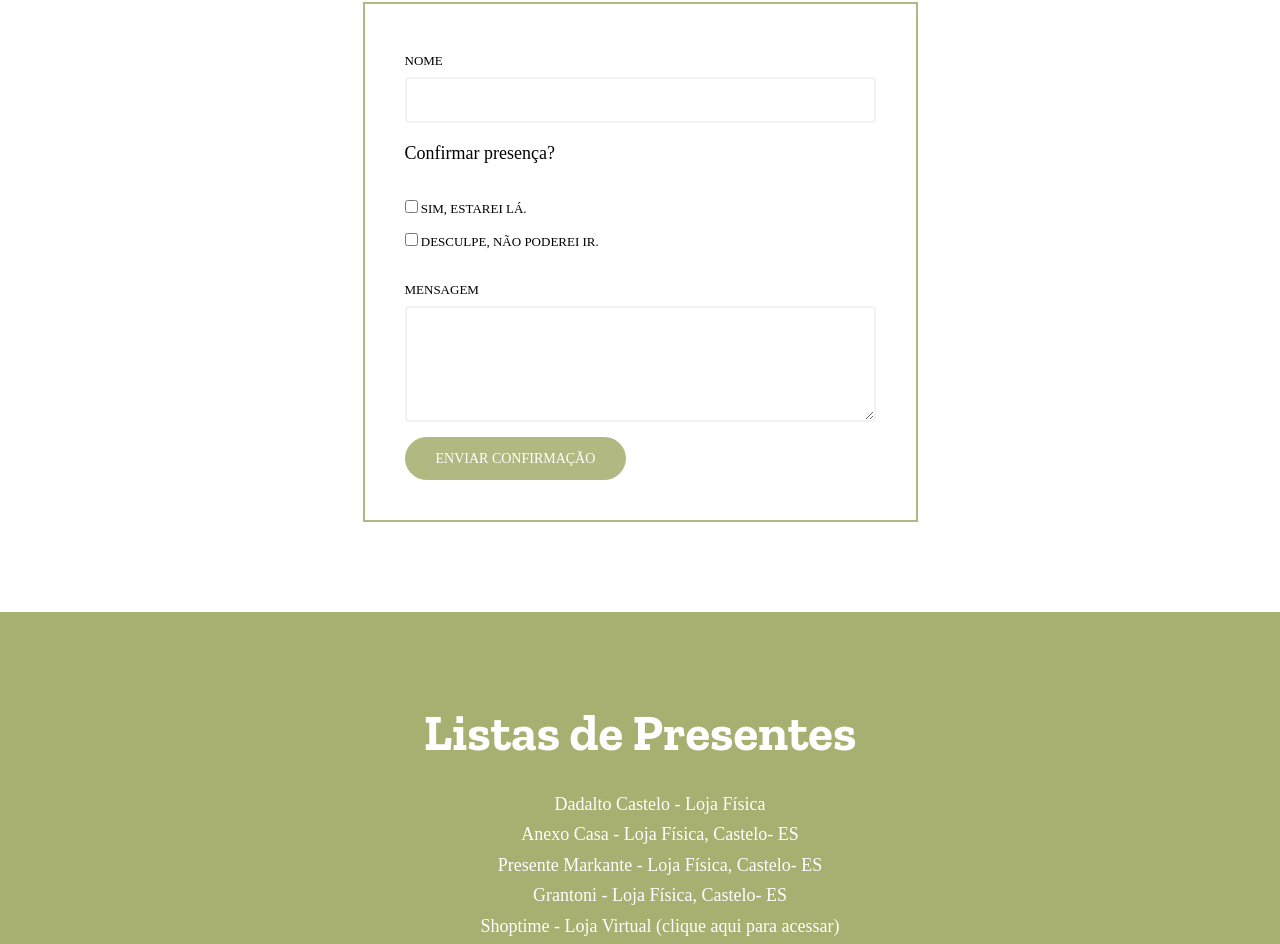
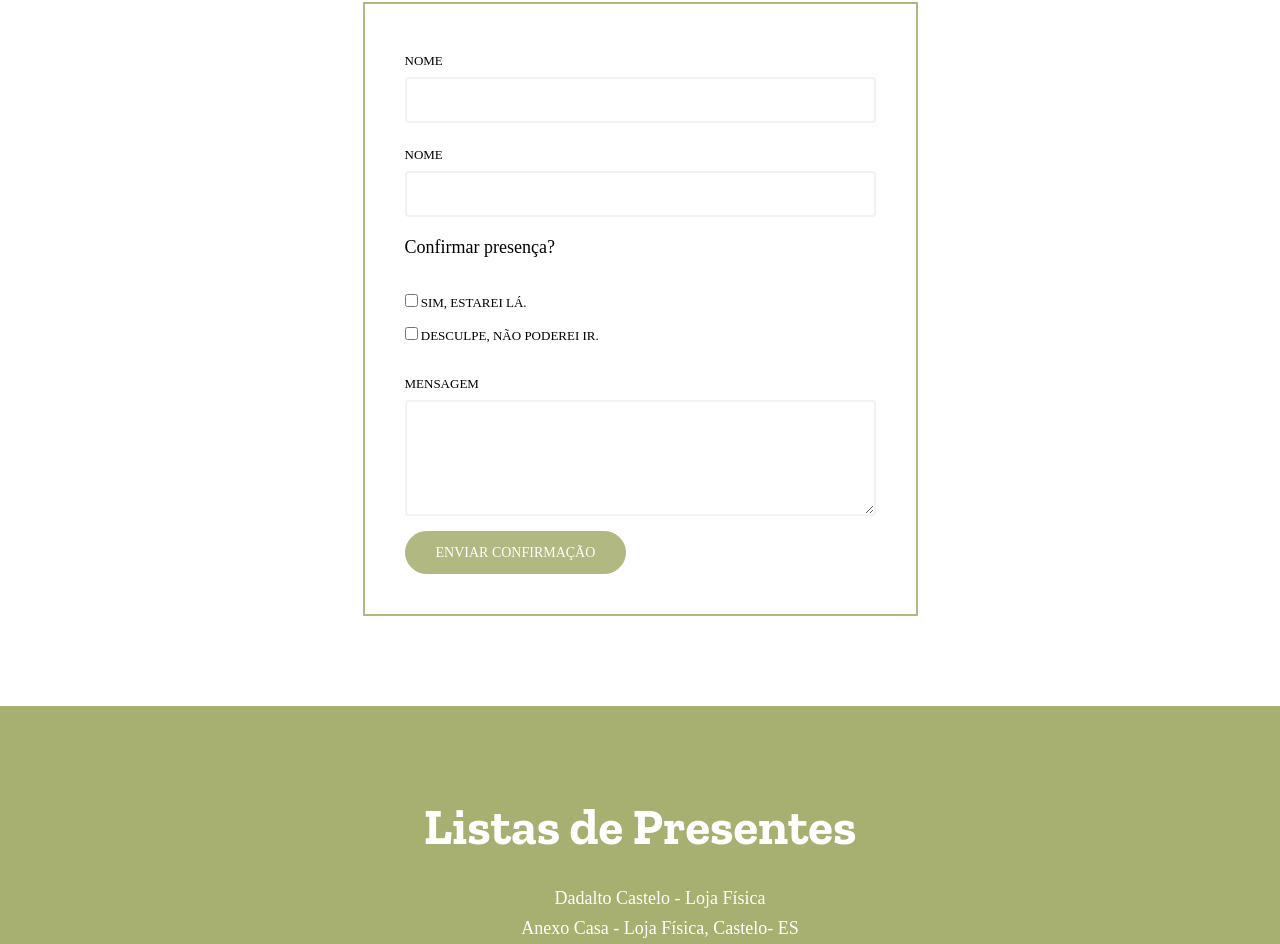
Before and after one commit to psabino/bismarkelarice, a website: page index.html in a window 1280 px wide. Shown: the part 4985-5929 px from the top of the page. Drawn offline with nearby package versions, Linux system fonts and the light colour scheme; some packages are replaced by stand-ins of ours; no server answers; a web font is replaced by a local one.

Commit message:
Ajeitando form de email.

```diff
--- a/index.html
+++ b/index.html
@@ -262,6 +262,10 @@
                   <input type="text" class="form-control" id="name">
                 </div>
                 <div class="form-group">
+                  <label for="email">Nome</label>
+                  <input type="email" class="form-control" id="email">
+                </div>
+                <div class="form-group">
                   <p>Confirmar presença?</p>
                   <label for="yes"><input type="checkbox" id="yes"> Sim, estarei lá.</label> <br>
                   <label for="no"><input type="checkbox" id="no"> Desculpe, não poderei ir.</label> <br>
```
